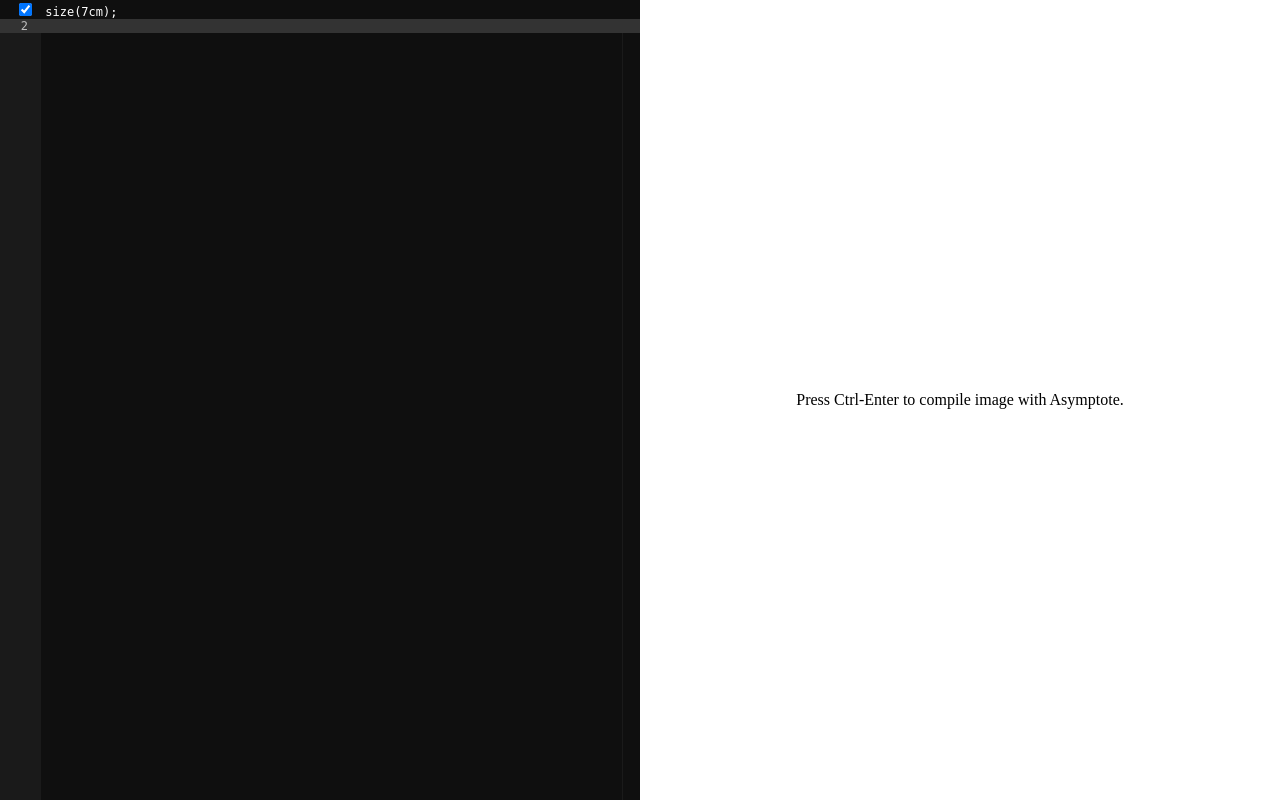
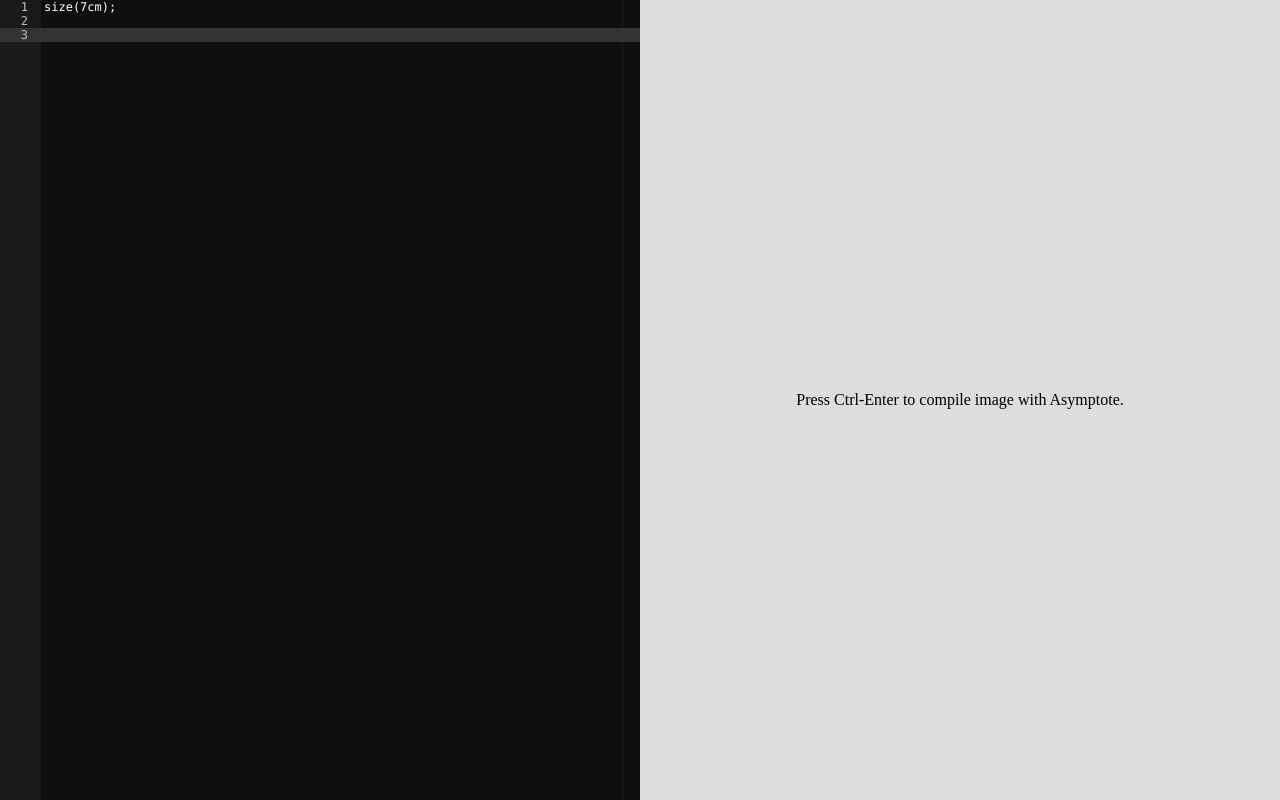
Before and after one commit to tifv/asyonline, a Flask app: page / in a window 1280 px wide. Run offline with Flask 2, Linux system fonts and the light colour scheme; some libraries are stand-ins or nearby versions.

Commit message:
Massive update of many things
Compilation process is better controlled.
Client-server interaction changed.
Client design changed, CSS refactored, JavaScript refactored.

```diff
--- a/main.py
+++ b/main.py
@@ -1,34 +1,11 @@
 from __future__ import division, unicode_literals
 
-import os
-import tempfile
-import subprocess
 import pathlib
+import json
 
 from flask import Flask, request, render_template, Response
 
-
-ASY_ENVIRON = dict(os.environ)
-def fix_path():
-    paths = []
-    def add_path(path):
-        if path is None:
-            return
-        if path not in paths:
-            paths.append(pathlib.Path(path))
-    add_path(os.environ.get('ASYONLINE_PATH_ASYMPTOTE'))
-    add_path(os.environ.get('ASYONLINE_PATH_GHOSTSCRIPT'))
-    add_path(os.environ.get('ASYONLINE_PATH_TEXLIVE'))
-    paths.append(os.environ['PATH'].split(':'))
-    return ':'.join(str(path) for path in paths)
-ASY_ENVIRON['PATH'] = fix_path()
-if 'ASYONLINE_ASYMPTOTE_DIR' in os.environ:
-    ASY_ENVIRON['ASYMPTOTE_DIR'] = os.environ['ASYONLINE_ASYMPTOTE_DIR']
-if 'ASYONLINE_LIBGS' in os.environ:
-    LIBGS = os.environ['ASYONLINE_LIBGS']
-else:
-    LIBGS = ""
-TIMEOUT = 5
+import asy
 
 
 app = Flask(__name__)
@@ -39,30 +16,13 @@ def default():
 
 @app.route('/compile', methods=['POST'])
 def compile_svg():
-    asysource = request.form['asysource']
-    with tempfile.TemporaryDirectory() as tmpdirname:
-        with pathlib.Path(tmpdirname, 'main.asy').open('w') as asyfile:
-            asyfile.write(asysource)
-        asyprocess = subprocess.Popen( ['asy', '-libgs={}'.format(LIBGS),
-                '-outformat', 'svg', 'main.asy'],
-            cwd=tmpdirname, env=ASY_ENVIRON,
-            stdout=subprocess.PIPE, stderr=subprocess.STDOUT, )
-        try:
-            output, erroutput = asyprocess.communicate(timeout=TIMEOUT)
-        except subprocess.TimeoutExpired:
-            asyprocess.kill()
-            return Response(
-                "Process took too long to complete (>{}s). Aborted."
-                    .format(TIMEOUT),
-                mimetype="text/plain" )
-        if asyprocess.returncode > 0:
-            return Response(output, mimetype="text/plain")
-        try:
-            with pathlib.Path(tmpdirname, 'main.svg').open('r') as svgfile:
-                return Response(svgfile.read(), mimetype="image/svg+xml")
-        except FileNotFoundError:
-            return Response( "No image output (empty image?).",
-                mimetype="text/plain" )
+    result = asy.compile(request.form['asysource'], outformat='svg')
+    if not result['output']:
+        result['output'] = None
+    if result['svg'] is not None:
+        result['svg'] = result['svg'].decode('utf-8')
+    assert result['svg'] is not None or result['error'] is not None
+    return Response(json.dumps(result), mimetype='application/json')
 
 @app.errorhandler(404)
 def not_found(exception):
--- /dev/null
+++ b/main_debug.py
@@ -0,0 +1,4 @@
+from main import app
+
+if __name__ == '__main__':
+    app.run(host='127.0.0.1', port=9396, debug=True)
--- a/templates/default.html
+++ b/templates/default.html
@@ -1,126 +1,222 @@
+{# vim: set filetype=jinja foldmethod=marker shiftwidth=2 : -#}
 <!DOCTYPE html>
 <meta charset="UTF-8">
 <html>
 <head>
   <title>Online Asymptote compiler</title>
-<style>
-  body {
+<style>{# {{{ #}
+  body.twoface {
     margin: 0;
     height: 100vh;
+  }
+  .twoface {
     display: flex;
+    overflow: hidden;
   }
-  .half {
+      .twoface__half {
+        width: 50%;
+        height: 100%;
+        overflow: auto;
+      }
+
+  .pane {
     display: inline-flex;
     flex-direction: column;
-    width: 50%;
-    height: 100%;
   }
-
-  #input {
-  }
-    #appendsize-container {
-      text-align: left;
-      font-family: monospace;
-    }
-    #editor {
+      .pane__main {
         flex: 1;
       }
 
-  #output-container:not(.response-loaded-svg) > #output-dl-button {
-    display: none;
+  .output {
+    display: inline-flex;
+    flex-direction: column;
+    align-items: center;
+    justify-content: center;
+    background: #dddddd;
+  }
+      .output__part {
+        flex: 0 0 auto;
+        width: 100%;
+        display: flex;
+        align-items: center;
+        justify-content: center;
+        overflow: auto;
+      }
+      .output__part--error {
+      }
+      .output__part--text {
+        flex-grow: 1;
+        flex-basis: calc( 1.25em + 10px );
+        align-items: flex-start;
+        justify-content: flex-start;
+      }
+      .output__part--svg {
+        flex-grow: 1.618;
+        flex-basis: calc( 1.618 * ( 1.25em + 20px ) );
+        background: #ffffff;
+      }
+      .output__data--error {
+        color: red;
+      }
+      .output__data--text {
+        padding: 5px;
+      }
+      code.output__data {
+        white-space: pre-wrap;
+      }
+      .output__part--svg > svg {
+        padding: 5px;
+        max-width: calc(100% - 10px);
+        max-height: calc(100% - 10px);
+        overflow-y: auto
       }
 
-  #output {
-    flex: 1;
-    display: inline-flex;
-    align-items: center;
-    justify-content: center;
-    padding: 10px;
+  a.output__data {
+    color: #222222;
   }
-    #output > svg {
-      flex: 1;
-      padding: 10px;
-      max-width: 100%;
-      max-height: 100%;
-    }
-    #output > code {
-      white-space: pre-wrap;
-      max-height: 100%;
-      overflow: auto;
+  a.button {
+    cursor: pointer;
+    text-decoration: underline;
+    text-decoration-style: dotted;
   }
 
-</style>
+{# }}} #}</style>
 </head>
-<body>
-  <div class="half" id="input">
-    <div id="appendsize-container" style="text-align: left; font-family: monospace;">
-      <input type="checkbox" id="appendsize" checked
-        style="margin-left: 19px; margin-right: 6px;"/>
-      <span id="appendsize-line">size(7cm);</span>
+<body class="twoface">
+  <div class="twoface__half pane">
+    <div id="editor" class="pane__main"></div>
+  </div><div id="output-container" class="twoface__half pane">
+    <div id="output" class="pane__main output">
+      <div class="output__part output__part--error">Press Ctrl-Enter to compile image with Asymptote.</div>
     </div>
-    <div id="editor" style="flex: 1;"></div>
-  </div><div class="half" id="output-container">
-    <div id="output">
-      <span>Press Ctrl-Enter to compile image with Asymptote.</span>
-    </div>
-    <button id="output-dl-button" onclick="download()">Загрузить</button>
   </div>
 <script src="https://ajax.googleapis.com/ajax/libs/jquery/3.2.1/jquery.min.js">
   </script>
 <script src="https://cdnjs.cloudflare.com/ajax/libs/ace/1.2.7/ace.js">
   </script>
-<script>
+
+<script>{# {{{ #}
+  // Editor
   var editor = ace.edit('editor');
+
+  // Compile
+  var $output = $("#output");
+  var $output_container = $("#output-container");
+  var response = null;
+  function compile() {
+    source_save();
+    var request = new XMLHttpRequest();
+    var formdata = new FormData();
+    var asysource = editor.getValue();
+    formdata.append("asysource", asysource);
+    request.addEventListener('load', compile.finish);
+    request.open("POST", "/compile", true);
+    request.send(formdata);
+  }
+  compile.finish = function() {
+    $output.empty();
+    var response_type = this.getResponseHeader("Content-Type");
+    if (!response_type.startsWith("application/json")) {
+      $output.html(response);
+      return;
+    }
+    response = JSON.parse(this.responseText);
+    if (response.error) {
+      var $error_data = $('<span/>')
+        .addClass('output__data output__data--error')
+        .text(response.error);
+      var $error_part = $('<div/>')
+        .addClass('output__part output__part--error')
+        .append($error_data);
+      $output.append($error_part);
+    }
+    if (response.output) {
+      var $text_data = $('<code/>')
+        .addClass('output__data output__data--text')
+        .text(response.output);
+      var $text_part = $('<div/>')
+        .addClass('output__part output__part--text')
+        .attr("title", "stdout")
+        .append($text_data);
+      $output.append($text_part);
+    }
+    if (response.svg) {
+      var $svg_data = $(response.svg);
+      var $svg_part = $('<div/>')
+        .addClass('output__part output__part--svg')
+        .append($svg_data)
+      $output.append($svg_part);
+      var $save_button = $('<a/>')
+        .addClass('output__data button')
+        .text("Save")
+        .attr("title", "Get image link");
+      var $save_part = $('<div/>')
+        .addClass('output__part output__part--save')
+        .append($save_button);
+      $save_button.click(function() {
+        var blob = new Blob([response.svg], { type: 'image/svg+xml' });
+        var $save_link = $('<a/>')
+          .addClass('output__data')
+          .attr('href', window.URL.createObjectURL(blob))
+          .attr('download', 'image.svg')
+          .text("Download image (SVG)");
+        $save_part.html($save_link);
+      });
+      $output.append($save_part);
+    }
+  }
+
+  // Save and load
+  function source_save() {
+    console.log("save start");
+    var source = editor.getValue();
+    var position = editor.selection.getCursor();
+    var params = new URLSearchParams();
+    params.set("source", source);
+    params.set("cursor", position.row + ',' + position.column);
+    var hashstring = params.toString();
+    deflect_source_load();
+    window.location.hash = "#" + hashstring;
+    console.log("save end");
+  }
+  function source_load() {
+    console.log("load start");
+    var params = new URLSearchParams(window.location.hash.substring(1));
+    var source = params.get("source");
+    if (source == null)
+      source = "size(7cm);\n\n";
+    editor.setValue(source);
+    editor.selection.clearSelection();
+    var cursor = params.get("cursor");
+    if (cursor != null && /\d+,\d+/.test(cursor)) {
+      var coords = cursor.split(",");
+      var position = {row: coords[0], column: coords[1]};
+      editor.selection.moveCursorToPosition(position);
+    } else {
+      editor.selection.moveCursorFileEnd();
+    }
+    console.log("load end");
+  }
+  function deflect_source_load() {
+    console.log("deflect activated");
+    var source_load_back = source_load;
+    source_load = function() {
+      console.log("deflect start");
+      source_load = source_load_back;
+      console.log("deflect end");
+    };
+  }
+
+  // Initialize
   editor.setTheme("ace/theme/vibrant_ink");
   editor.commands.addCommand({
       bindKey: {win: 'Ctrl-Enter',  mac: 'Command-Enter'},
       name: 'asycompile', exec: compile,
   });
   editor.focus();
+  window.addEventListener("hashchange", function() { source_load(); });
+  source_load();
 
-  var $appendsize = $('#appendsize');
-  $('#appendsize-container').addClass('ace-vibrant-ink ace_editor');
-  $appendsize.change(function() {
-    editor.setOption("firstLineNumber", $appendsize.is(':checked') ? 2 : 1);
-  });
-  $appendsize.change();
-
-  var $output = $("#output");
-  var response = null;
-  function compile() {
-    var request = new XMLHttpRequest();
-    var formdata = new FormData();
-    var asysource = editor.getValue();
-    if ($appendsize.is(':checked'))
-      asysource = $('#appendsize-line').text() + "\n" + asysource;
-    formdata.append("asysource", asysource);
-    request.addEventListener('load', compile.finish);
-    request.open("POST", "/compile", true);
-    request.send(formdata)
-  }
-  compile.finish = function() {
-    $output.empty();
-    response = this.responseText;
-    var response_type = this.getResponseHeader("Content-Type");
-    if (response_type.startsWith("text/plain")) {
-      $output.append($('<code/>').text(response));
-    } else {
-      $output.html(response);
-    }
-    $('#output-container').addClass('response-loaded');
-    if (response_type.startsWith("image/svg+xml")) {
-      $('#output-container').addClass('response-loaded-svg');
-    } else {
-      $('#output-container').removeClass('response-loaded-svg');
-    }
-  }
-  function download() {
-    var blob = new Blob([response], { type: 'image/svg+xml' });
-    var a = document.createElement('a');
-    a.href = window.URL.createObjectURL(blob);
-    a.download = 'image.svg';
-    a.click();
-  }
-</script>
+{# }}} #}</script>
 </body>
 </html>
```
Also changed, not shown: asy.py (added, +136 -0 lines). Lines whose indentation alone changed are shown as unchanged.
